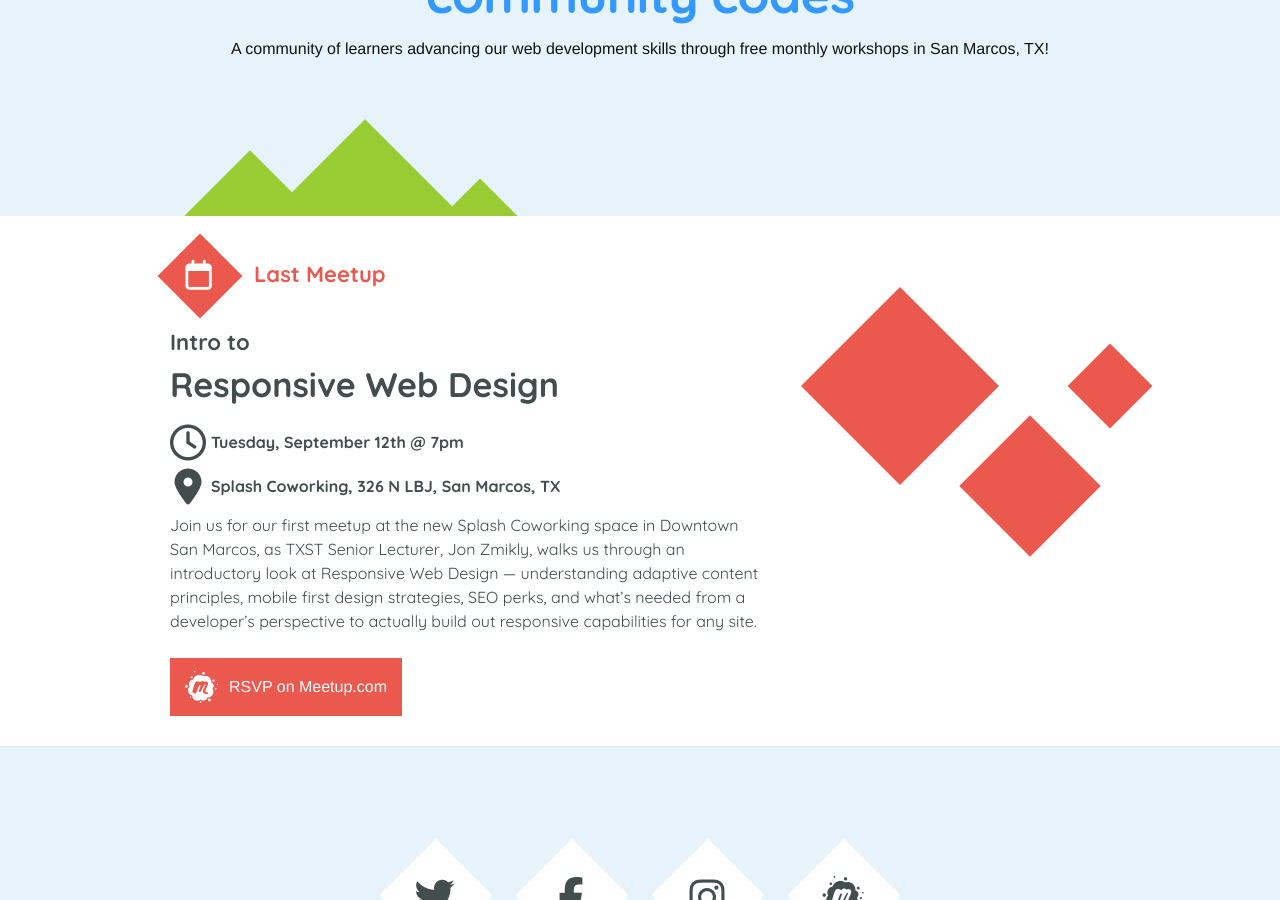
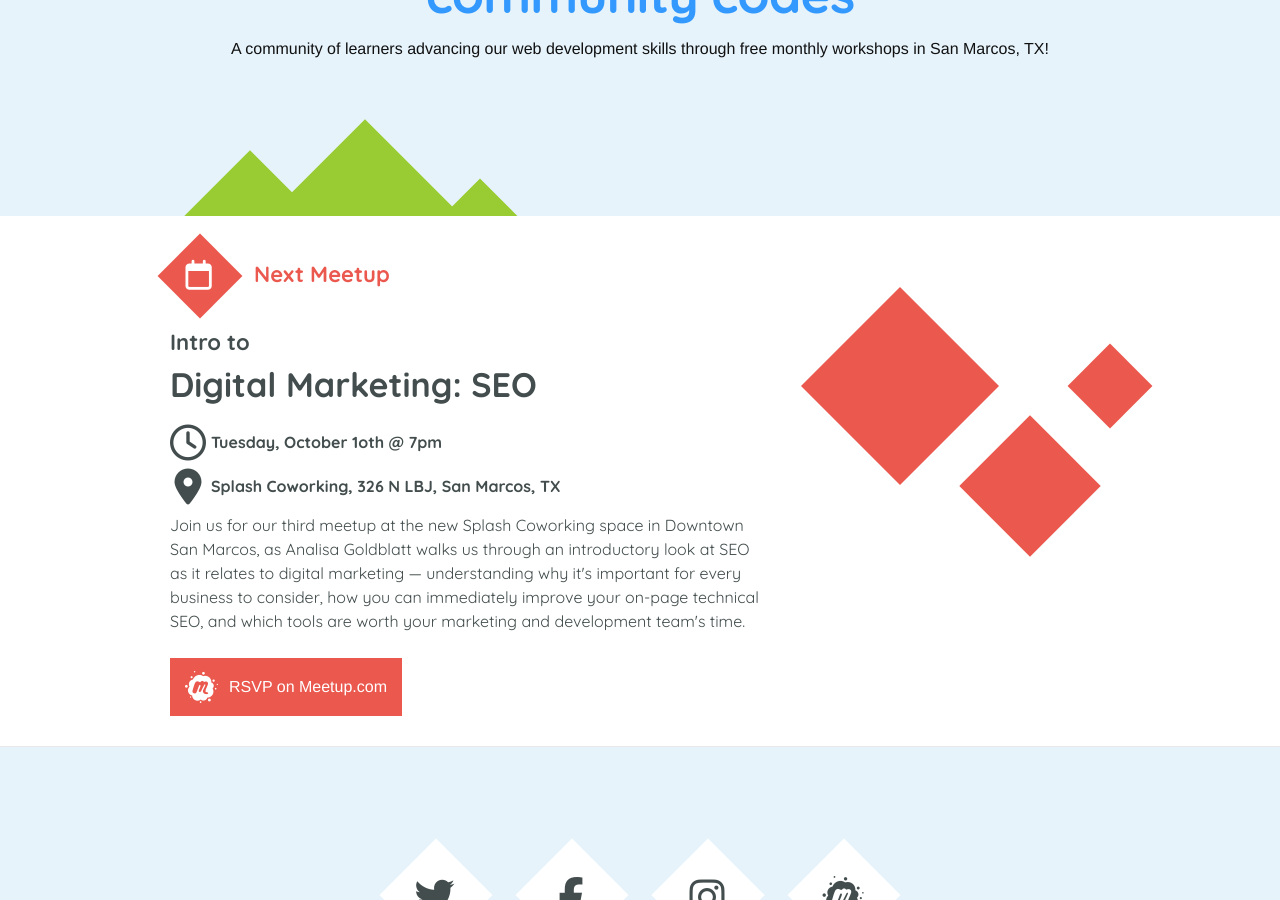
Before and after one commit to CommunityCodes/communitycodes.github.io, a Jekyll site: the page built from index.html, in a window 1280 px wide and 900 px high, scrolled down 374 px. Built offline with Jekyll 4.4.1, drawn with Linux system fonts in a browser that asks for light colours; nearby versions of some CDN libraries.

Commit message:
Updated info for October meetup

```diff
--- a/index.html
+++ b/index.html
@@ -13,17 +13,17 @@ layout: default
         <div class="meta">
           <div class="page-heading">
             <div class="icon"><i class="fa fa-calendar-o" aria-hidden="true"></i></div>
-            <h2>Last Meetup</h2>
+            <h2>Next Meetup</h2>
           </div>
           <h4>Intro to</h4>
-          <h3>Responsive Web Design</h3>
-          <div class="date"><i class="fa fa-clock-o" aria-hidden="true"></i><p>Tuesday, September 12th @ 7pm</p></div>
+          <h3>Digital Marketing: SEO</h3>
+          <div class="date"><i class="fa fa-clock-o" aria-hidden="true"></i><p>Tuesday, October 1oth @ 7pm</p></div>
           <div class="location"><i class="fa fa-map-marker" aria-hidden="true"></i><a href="https://www.google.com/maps/place/326+N+LBJ+Dr,+San+Marcos,+TX+78666/@29.8850376,-97.9423467,17z/data=!3m1!4b1!4m5!3m4!1s0x865ca867d4c4874b:0x7b74876041a728fa!8m2!3d29.8850376!4d-97.940158"><p>Splash Coworking, 326 N LBJ, San Marcos, TX</p></a></div>
-          <p class="description">Join us for our first meetup at the new Splash Coworking space in Downtown San Marcos, as TXST Senior Lecturer, Jon Zmikly, walks us through an introductory look at Responsive Web Design — understanding adaptive content principles, mobile first design strategies, SEO perks, and what’s needed from a developer’s perspective to actually build out responsive capabilities for any site.</p>
+          <p class="description">Join us for our third meetup at the new Splash Coworking space in Downtown San Marcos, as Analisa Goldblatt walks us through an introductory look at SEO as it relates to digital marketing — understanding why it's important for every business to consider, how you can immediately improve your on-page technical SEO, and which tools are worth your marketing and development team's time.</p>
         </div>
 
         <div class="rsvp">
-          <a href="https://www.meetup.com/CommunityCodes/events/242752414/"><span>RSVP on Meetup.com</span></a>
+          <a target="_blank" href="https://www.meetup.com/CommunityCodes/events/243444348/"><span>RSVP on Meetup.com</span></a>
         </div>
       </div>
     </div>
```
